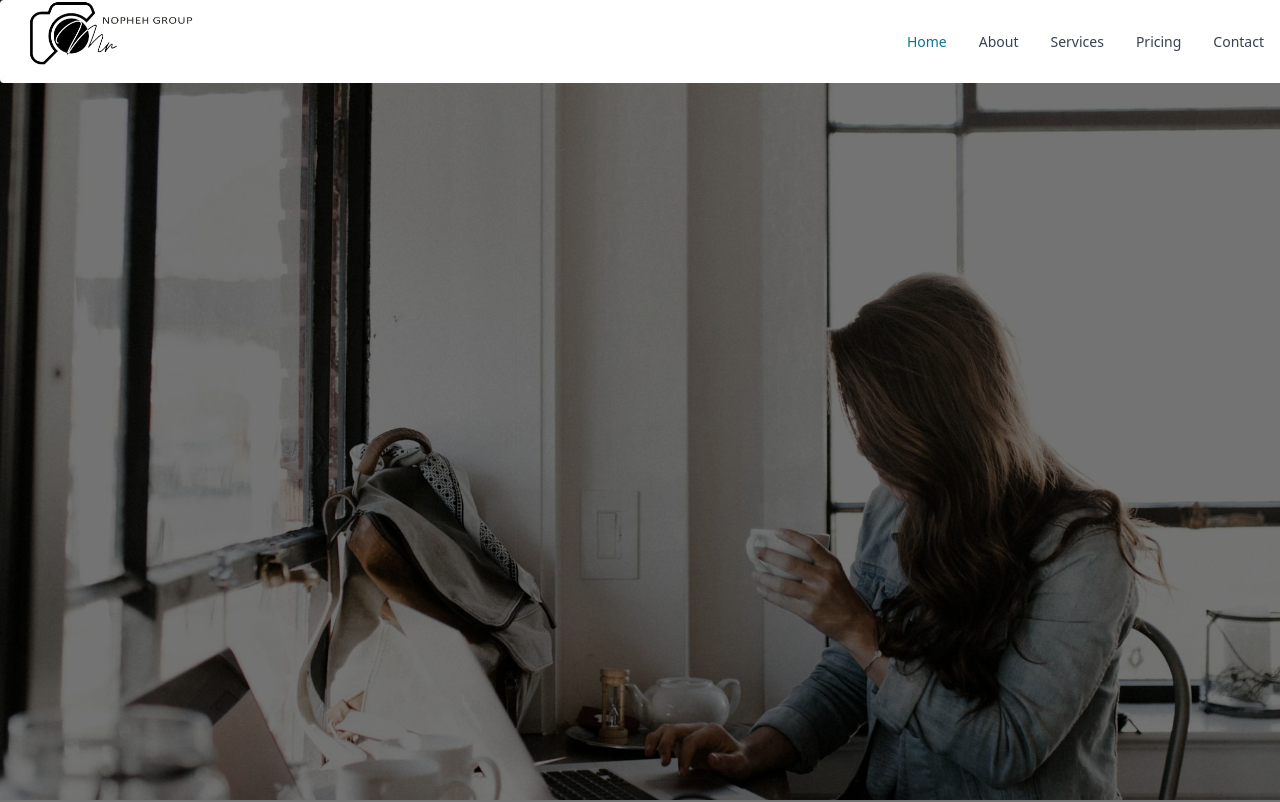
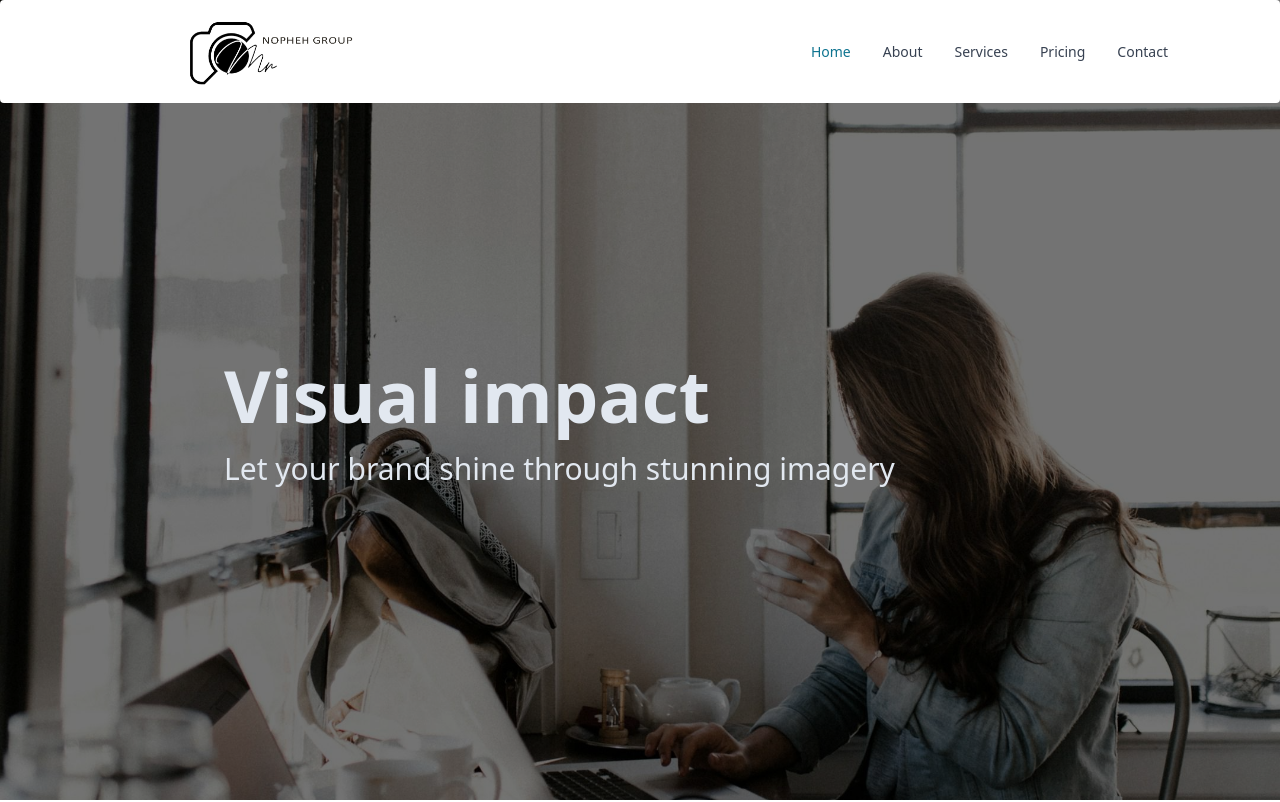
Before and after one commit to AmirBerenji/nophehGroup, a Next.js app: page / in a window 1280 px wide. Shown: the top 802 px of the page. Built offline with nearby package versions, Linux system fonts and the light colour scheme.

Commit message:
create some component

```diff
--- a/app/(main)/layout.tsx
+++ b/app/(main)/layout.tsx
@@ -1,14 +1,22 @@
 export default function RootLayout({
-    children,
-}:{children:React.ReactNode})
-{
-    return (
-        <>
-             <img  src="/assets/background.jpeg" className=" w-full fixed object-cover h-screen  -z-10" alt="hero 1" />
-             <div className="w-full z-10" >
-                {children}
-             </div>
+  children,
+}: {
+  children: React.ReactNode;
+}) {
+  return (
+    <>
+      <div className="w-full fixed object-cover h-screen -z-30 ">
+        <div className="w-full fixed h-screen bg-black opacity-55" >
 
-        </>
-    )
+        </div>
+        <img
+          src="/assets/background.jpeg"
+          className=" w-full  object-cover h-screen -z-20 "
+          alt="hero 1"
+        />
+      </div>
+
+      <div className="w-full z-10">{children}</div>
+    </>
+  );
 }
--- a/app/(main)/page.tsx
+++ b/app/(main)/page.tsx
@@ -1,40 +1,14 @@
 import Image from "next/image";
-import Link from "next/link";
-import {
-  Navbar,
-  NavbarBrand,
-  NavbarCollapse,
-  NavbarLink,
-  NavbarToggle,
-} from "flowbite-react";
+import TopMenu from "../component/topmenu";
+import BannerMainPage from "../component/banner";
+
 
 export default async function Home() {
   return (
     <>
-      <header className="z-50  ">
+      <TopMenu/>
 
-        <Navbar fluid rounded className="h-auto">
-          <NavbarBrand as={Link} href="https://flowbite-react.com">
-            <span className="-mt-5">
-            <Image src="/assets/logo.png" alt="logo" width={200} height={150} />
-            </span>
-          </NavbarBrand>
-          <NavbarToggle />
-          <NavbarCollapse>
-            <NavbarLink href="#" active>
-              Home
-            </NavbarLink>
-            <NavbarLink as={Link} href="#">
-              About
-            </NavbarLink>
-            <NavbarLink href="#">Services</NavbarLink>
-            <NavbarLink href="#">Pricing</NavbarLink>
-            <NavbarLink href="#">Contact</NavbarLink>
-          </NavbarCollapse>
-        </Navbar>
-      </header>
-
-      <section className="h-screen flex bg-black opacity-55"></section>
+      <BannerMainPage/>
 
       <section className="flex bg-[#fefefe] py-10 ">
         <div className="container grid grid-cols-2 ">
@@ -65,9 +39,7 @@ export default async function Home() {
       </section>
 
       <section className="flex     bg-yellow-100">
-        <div className="h-40 bg-yellow-300" >
-
-        </div>
+        <div className="h-40 bg-yellow-300"></div>
       </section>
 
       {/* <section className="w-full border-t-8  py-10  bg-[#eae7e2] h-auto ">
--- /dev/null
+++ b/app/component/banner.tsx
@@ -0,0 +1,13 @@
+export default function BannerMainPage() {
+  return (
+    <section className="h-screen w-full  bg-transparent">
+      <div className="text-slate-200 items-center pt-64 pl-56 ">
+        <h2 className="font-bold text-7xl">Visual impact</h2>
+        <p className="text-justify mt-5 text-3xl">
+          Let your brand shine through stunning imagery
+        </p>
+      </div>
+      <div></div>
+    </section>
+  );
+}
--- /dev/null
+++ b/app/component/topmenu.tsx
@@ -0,0 +1,40 @@
+import Image from "next/image";
+import Link from "next/link";
+import {
+  Navbar,
+  NavbarBrand,
+  NavbarCollapse,
+  NavbarLink,
+  NavbarToggle,
+} from "flowbite-react";
+
+export default function TopMenu() {
+  return (
+    <header className="z-50  ">
+    <Navbar fluid rounded className="h-auto">
+      <NavbarBrand as={Link} href="https://flowbite-react.com">
+        <span className="pl-40">
+          <Image
+            src="/assets/logo.png"
+            alt="logo"
+            width={200}
+            height={150}
+          />
+        </span>
+      </NavbarBrand>
+      <NavbarToggle />
+      <NavbarCollapse className="pr-24">
+        <NavbarLink href="#" active>
+          Home
+        </NavbarLink>
+        <NavbarLink as={Link} href="#">
+          About
+        </NavbarLink>
+        <NavbarLink href="#">Services</NavbarLink>
+        <NavbarLink href="#">Pricing</NavbarLink>
+        <NavbarLink href="#">Contact</NavbarLink>
+      </NavbarCollapse>
+    </Navbar>
+  </header>
+  )
+}
```
